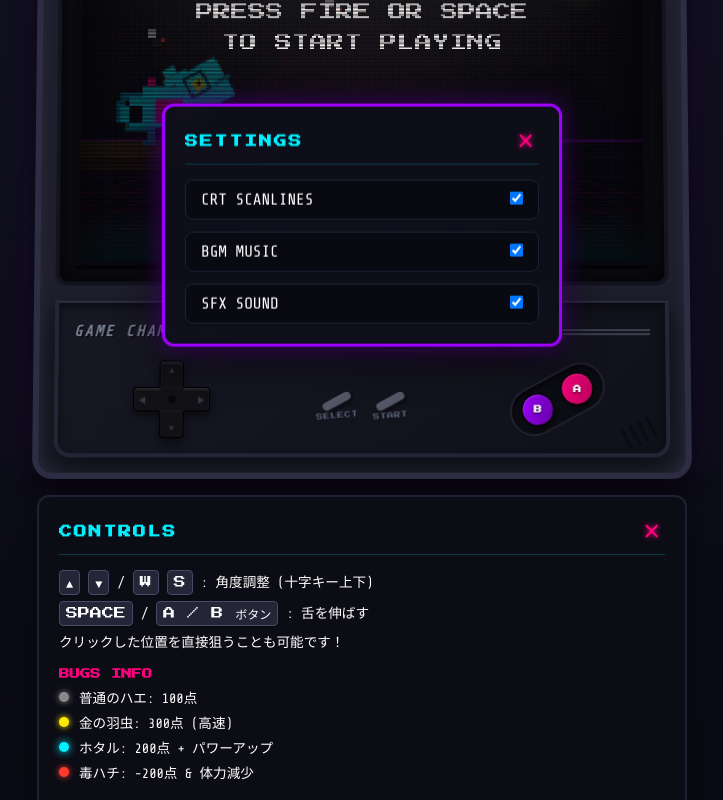
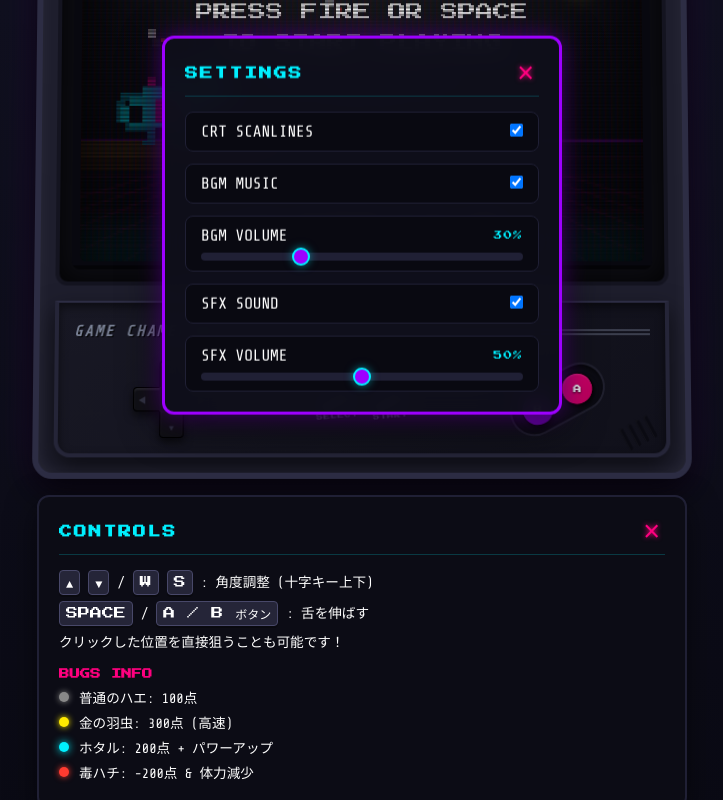
Before and after one commit to nyapp/chameleon, a website: page index.html in a window 1280 px wide. Both pictures are taken after a click on the button 614 px from the left and 819 px from the top of the page. Shown: the part 419-1219 px from the top of the page, without its empty margins (278-1001 px from the left). Drawn offline with nearby package versions, Linux system fonts and the light colour scheme.

Commit message:
feat: add volume control for BGM and SFX with persistent settings and UI integration

```diff
--- a/audio.js
+++ b/audio.js
@@ -2,6 +2,11 @@
  * NEO CHAMELEON - 8-Bit Web Audio Synthesizer
  * Generates custom retro square, triangle, and noise sound effects dynamically.
  */
+
+const MAX_BGM_GAIN = 0.8;
+const MAX_SFX_GAIN = 0.4;
+const DEFAULT_BGM_VOLUME_PERCENT = 30;
+const DEFAULT_SFX_VOLUME_PERCENT = 50;
 
 class RetroAudio {
   constructor() {
@@ -16,6 +21,48 @@ class RetroAudio {
     // Track indicators
     this.musicEnabled = true;
     this.sfxEnabled = true;
+    this.bgmVolumePercent = this._loadStoredVolume('neo_chameleon_bgm_volume', DEFAULT_BGM_VOLUME_PERCENT);
+    this.sfxVolumePercent = this._loadStoredVolume('neo_chameleon_sfx_volume', DEFAULT_SFX_VOLUME_PERCENT);
+  }
+
+  _loadStoredVolume(key, fallback) {
+    try {
+      const stored = parseInt(localStorage.getItem(key), 10);
+      if (!Number.isNaN(stored) && stored >= 0 && stored <= 100) {
+        return stored;
+      }
+    } catch (_) { /* ignore */ }
+    return fallback;
+  }
+
+  _persistVolume(key, percent) {
+    try {
+      localStorage.setItem(key, String(percent));
+    } catch (_) { /* ignore */ }
+  }
+
+  _applyBgmGain() {
+    if (this.masterBgmGain) {
+      this.masterBgmGain.gain.value = (this.bgmVolumePercent / 100) * MAX_BGM_GAIN;
+    }
+  }
+
+  _applySfxGain() {
+    if (this.masterSfxGain) {
+      this.masterSfxGain.gain.value = (this.sfxVolumePercent / 100) * MAX_SFX_GAIN;
+    }
+  }
+
+  setBgmVolume(percent) {
+    this.bgmVolumePercent = Math.max(0, Math.min(100, percent));
+    this._applyBgmGain();
+    this._persistVolume('neo_chameleon_bgm_volume', this.bgmVolumePercent);
+  }
+
+  setSfxVolume(percent) {
+    this.sfxVolumePercent = Math.max(0, Math.min(100, percent));
+    this._applySfxGain();
+    this._persistVolume('neo_chameleon_sfx_volume', this.sfxVolumePercent);
   }
 
   init() {
@@ -31,8 +78,8 @@ class RetroAudio {
     this.masterBgmGain.connect(this.ctx.destination);
     this.masterSfxGain.connect(this.ctx.destination);
 
-    this.masterBgmGain.gain.value = 0.15; // lower BGM volume
-    this.masterSfxGain.gain.value = 0.3; // higher SFX volume
+    this._applyBgmGain();
+    this._applySfxGain();
 
     // Start BGM loop if allowed
     if (this.musicEnabled) {
--- a/game.js
+++ b/game.js
@@ -41,6 +41,12 @@ class GameEngine {
     // Inputs
     this.keys = {};
     this.mouseTarget = null;
+    this.dpadUIButtons = {
+      ArrowUp: false,
+      ArrowDown: false,
+      ArrowLeft: false,
+      ArrowRight: false
+    };
 
     // On-screen cabinet references
     this.staticLayer = document.getElementById('power-static');
@@ -118,7 +124,35 @@ class GameEngine {
     const scanlineToggle = document.getElementById('scanline-toggle');
     const musicToggle = document.getElementById('music-toggle');
     const sfxToggle = document.getElementById('sfx-toggle');
+    const bgmVolumeSlider = document.getElementById('bgm-volume-slider');
+    const sfxVolumeSlider = document.getElementById('sfx-volume-slider');
+    const bgmVolumeValue = document.getElementById('bgm-volume-value');
+    const sfxVolumeValue = document.getElementById('sfx-volume-value');
     const scanlinesLayer = document.getElementById('scanlines-layer');
+
+    const updateVolumeLabel = (el, percent) => {
+      if (el) el.textContent = `${percent}%`;
+    };
+
+    if (bgmVolumeSlider) {
+      bgmVolumeSlider.value = audio.bgmVolumePercent;
+      updateVolumeLabel(bgmVolumeValue, audio.bgmVolumePercent);
+      bgmVolumeSlider.addEventListener('input', (e) => {
+        const percent = parseInt(e.target.value, 10);
+        audio.setBgmVolume(percent);
+        updateVolumeLabel(bgmVolumeValue, percent);
+      });
+    }
+
+    if (sfxVolumeSlider) {
+      sfxVolumeSlider.value = audio.sfxVolumePercent;
+      updateVolumeLabel(sfxVolumeValue, audio.sfxVolumePercent);
+      sfxVolumeSlider.addEventListener('input', (e) => {
+        const percent = parseInt(e.target.value, 10);
+        audio.setSfxVolume(percent);
+        updateVolumeLabel(sfxVolumeValue, percent);
+      });
+    }
 
     scanlineToggle.addEventListener('change', (e) => {
       scanlinesLayer.style.opacity = e.target.checked ? '1' : '0';
@@ -188,6 +222,7 @@ class GameEngine {
         const handleStart = (e) => {
           e.preventDefault();
           this.keys[key] = true;
+          this.dpadUIButtons[key] = true;
           btn.classList.add('active');
           audio.init();
           audio.resume();
@@ -195,6 +230,7 @@ class GameEngine {
         const handleEnd = (e) => {
           e.preventDefault();
           this.keys[key] = false;
+          this.dpadUIButtons[key] = false;
           btn.classList.remove('active');
         };
 
@@ -583,21 +619,18 @@ class GameEngine {
     this.ctx.restore();
   }
 
+  isDpadUIAiming() {
+    return Object.values(this.dpadUIButtons).some(Boolean);
+  }
+
   drawTargetCursor() {
     // Only draw cursor when chameleon is idle (not shooting or retracting)
     if (this.chameleon.tongueState !== 'idle') return;
+    // Show targeting cursor only while using on-screen D-pad UI
+    if (!this.isDpadUIAiming()) return;
 
-    let tx, ty;
-
-    if (this.mouseTarget) {
-      // Aiming with mouse/touch directly on canvas
-      tx = this.mouseTarget.x;
-      ty = this.mouseTarget.y;
-    } else {
-      // Aiming with keyboard or virtual joystick: target point is along the chameleon's angle at max tongue length
-      tx = this.chameleon.pivotX + Math.cos(this.chameleon.angle) * this.chameleon.tongueMaxLen;
-      ty = this.chameleon.pivotY + Math.sin(this.chameleon.angle) * this.chameleon.tongueMaxLen;
-    }
+    const tx = this.chameleon.pivotX + Math.cos(this.chameleon.angle) * this.chameleon.tongueMaxLen;
+    const ty = this.chameleon.pivotY + Math.sin(this.chameleon.angle) * this.chameleon.tongueMaxLen;
 
     // Draw a beautiful retro neon-pink target crosshair
     this.ctx.save();
--- a/index.html
+++ b/index.html
@@ -139,12 +139,26 @@
           <span class="slider"></span>
         </label>
       </div>
+      <div class="volume-container">
+        <div class="volume-header">
+          <span class="switch-label">BGM VOLUME</span>
+          <span class="volume-value" id="bgm-volume-value">30%</span>
+        </div>
+        <input type="range" id="bgm-volume-slider" class="volume-slider" min="0" max="100" value="30" aria-label="BGM volume">
+      </div>
       <div class="switch-container">
         <span class="switch-label">SFX SOUND</span>
         <label class="toggle-switch">
           <input type="checkbox" id="sfx-toggle" checked>
           <span class="slider"></span>
         </label>
+      </div>
+      <div class="volume-container">
+        <div class="volume-header">
+          <span class="switch-label">SFX VOLUME</span>
+          <span class="volume-value" id="sfx-volume-value">50%</span>
+        </div>
+        <input type="range" id="sfx-volume-slider" class="volume-slider" min="0" max="100" value="50" aria-label="SFX volume">
       </div>
     </div>
   </div>
--- a/style.css
+++ b/style.css
@@ -669,6 +669,67 @@ body {
   border: 1px solid #202035;
 }
 
+.settings-content .volume-container {
+  display: flex;
+  flex-direction: column;
+  gap: 8px;
+  background: #090911;
+  padding: 10px 15px;
+  border-radius: 8px;
+  border: 1px solid #202035;
+}
+
+.volume-header {
+  display: flex;
+  justify-content: space-between;
+  align-items: center;
+}
+
+.volume-value {
+  font-family: var(--font-arcade);
+  font-size: 0.55rem;
+  color: var(--neon-blue);
+  letter-spacing: 1px;
+}
+
+.volume-slider {
+  -webkit-appearance: none;
+  appearance: none;
+  width: 100%;
+  height: 8px;
+  border-radius: 4px;
+  background: #202035;
+  outline: none;
+  cursor: pointer;
+}
+
+.volume-slider::-webkit-slider-thumb {
+  -webkit-appearance: none;
+  appearance: none;
+  width: 18px;
+  height: 18px;
+  border-radius: 50%;
+  background: var(--neon-purple);
+  border: 2px solid var(--neon-blue);
+  box-shadow: 0 0 8px rgba(0, 240, 255, 0.5);
+}
+
+.volume-slider::-moz-range-thumb {
+  width: 18px;
+  height: 18px;
+  border-radius: 50%;
+  background: var(--neon-purple);
+  border: 2px solid var(--neon-blue);
+  box-shadow: 0 0 8px rgba(0, 240, 255, 0.5);
+  cursor: pointer;
+}
+
+.volume-slider::-moz-range-track {
+  height: 8px;
+  border-radius: 4px;
+  background: #202035;
+}
+
 /* Instructions / Side Panels */
 .instructions-panel {
   background: rgba(13, 13, 22, 0.85);
```
